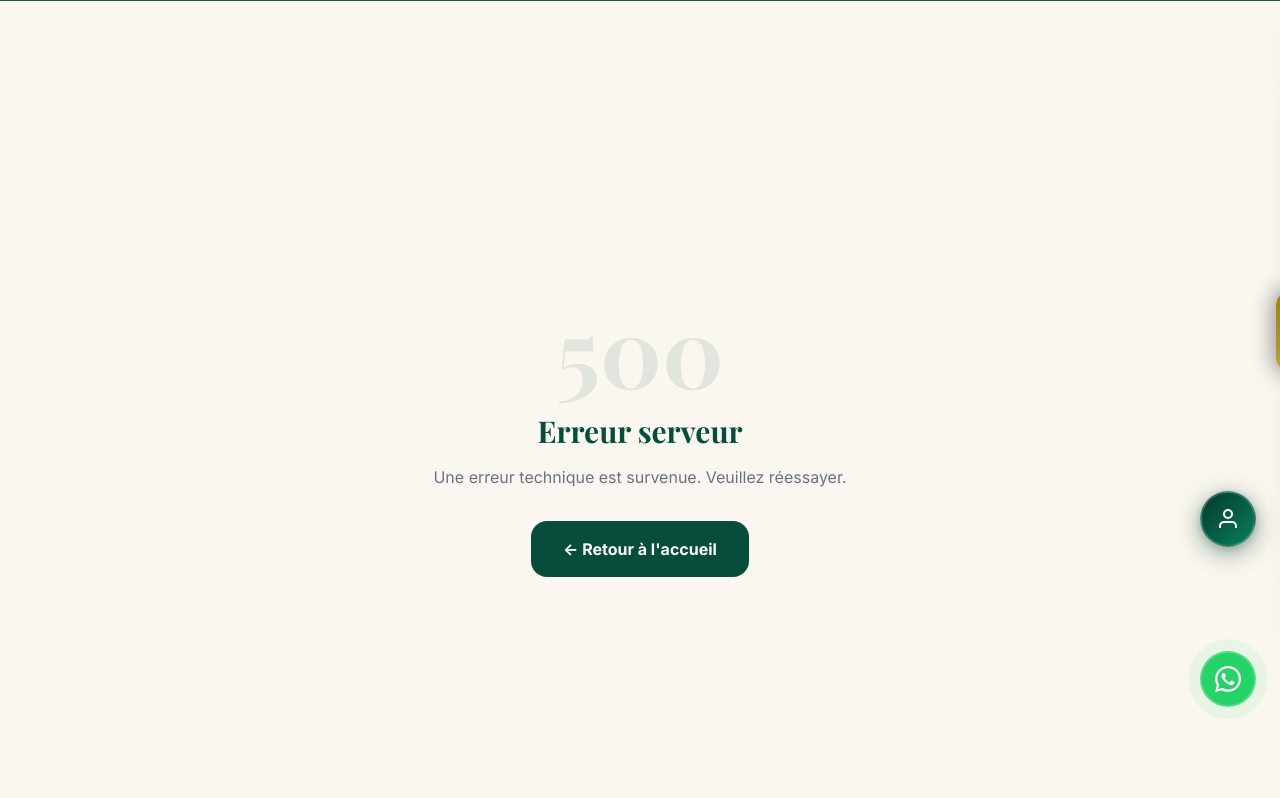
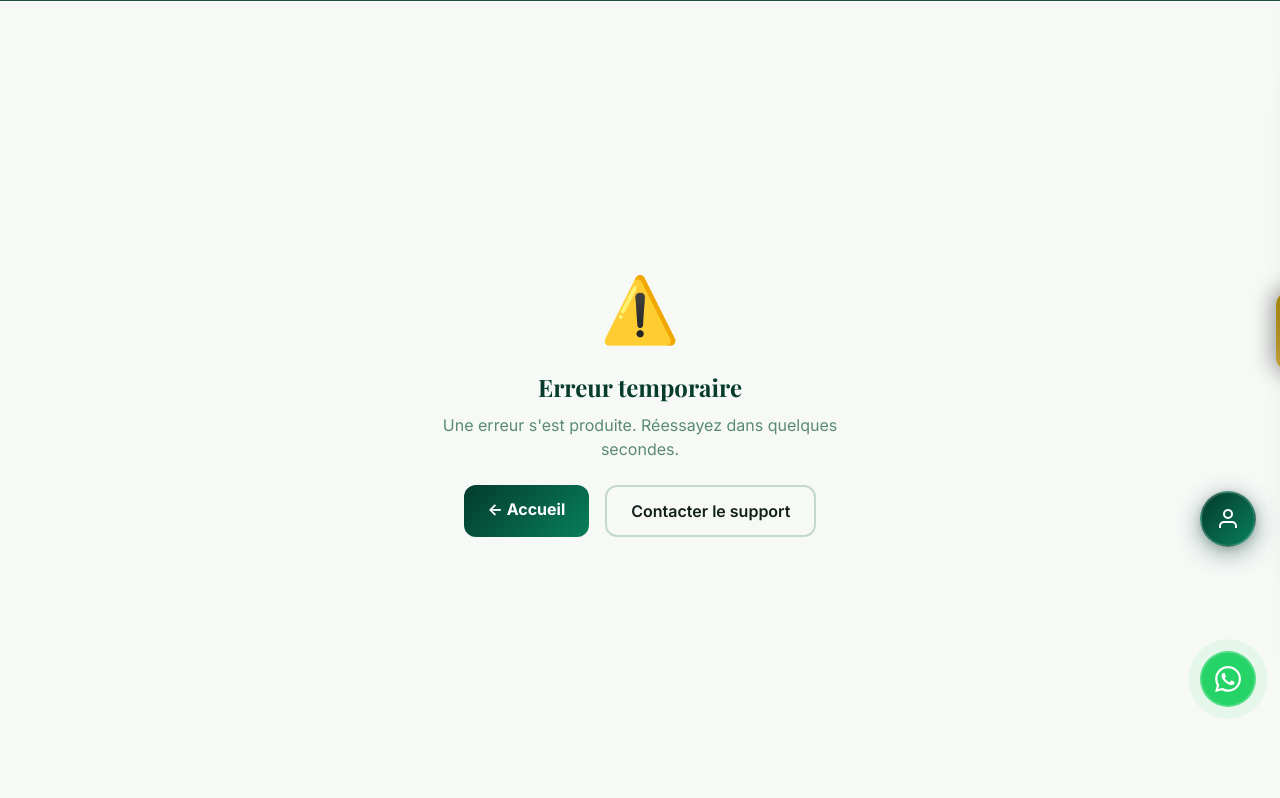
Before and after one commit to ouedraogoahmed584-lang/centre-albir, a Flask app: template app/templates/errors/500.html in a window 1280 px wide. Shown: the part 69-867 px from the top of the page. Run offline with Flask 3, Linux system fonts and the light colour scheme; the template is opened without the code that fills it, so the values that code supplies are empty; some libraries are stand-ins or nearby versions; some web fonts are replaced.

Commit message:
fix: wsgi auto-init BDD, dossiers prod, page 500 améliorée

```diff
--- a/app/templates/errors/500.html
+++ b/app/templates/errors/500.html
@@ -1,15 +1,32 @@
 {% extends "base.html" %}
-{% block title %}Erreur serveur — Centre Al-Bir{% endblock %}
+{% block title %}Erreur — Centre Al-Bir{% endblock %}
 {% block content %}
-<div class="min-h-screen flex items-center justify-center bg-ivory pt-20 text-center px-4">
+<div style="min-height:100vh;display:flex;align-items:center;
+            justify-content:center;background:var(--bg-body);
+            padding:2rem;text-align:center;">
   <div>
-    <p class="text-8xl font-bold text-primary-900/10 font-serif mb-4">500</p>
-    <h1 class="font-serif text-3xl font-bold text-primary-900 mb-4">Erreur serveur</h1>
-    <p class="text-gray-500 mb-8">Une erreur technique est survenue. Veuillez réessayer.</p>
-    <a href="{{ url_for('public.accueil') }}"
-       class="inline-flex items-center gap-2 px-8 py-4 bg-primary-900 text-white font-bold rounded-2xl hover:bg-primary-800 transition-all">
-      ← Retour à l'accueil
-    </a>
+    <p style="font-size:4rem;margin-bottom:1rem;">⚠️</p>
+    <h1 style="font-family:var(--font-serif);font-size:1.5rem;
+               font-weight:700;color:var(--text-heading);margin-bottom:0.75rem;">
+      Erreur temporaire
+    </h1>
+    <p style="color:var(--text-muted);margin-bottom:1.5rem;max-width:400px;margin-left:auto;margin-right:auto;">
+      Une erreur s'est produite. Réessayez dans quelques secondes.
+    </p>
+    <div style="display:flex;gap:1rem;justify-content:center;flex-wrap:wrap;">
+      <a href="/"
+         style="padding:0.75rem 1.5rem;background:var(--gradient-button);
+                color:#fff;border-radius:12px;text-decoration:none;
+                font-weight:700;">
+        ← Accueil
+      </a>
+      <a href="mailto:centrealbir96@gmail.com"
+         style="padding:0.75rem 1.5rem;border:2px solid var(--border-color);
+                color:var(--text-primary);border-radius:12px;text-decoration:none;
+                font-weight:600;">
+        Contacter le support
+      </a>
+    </div>
   </div>
 </div>
 {% endblock %}
```
Also changed, not shown: wsgi.py (+39 -3 lines).
